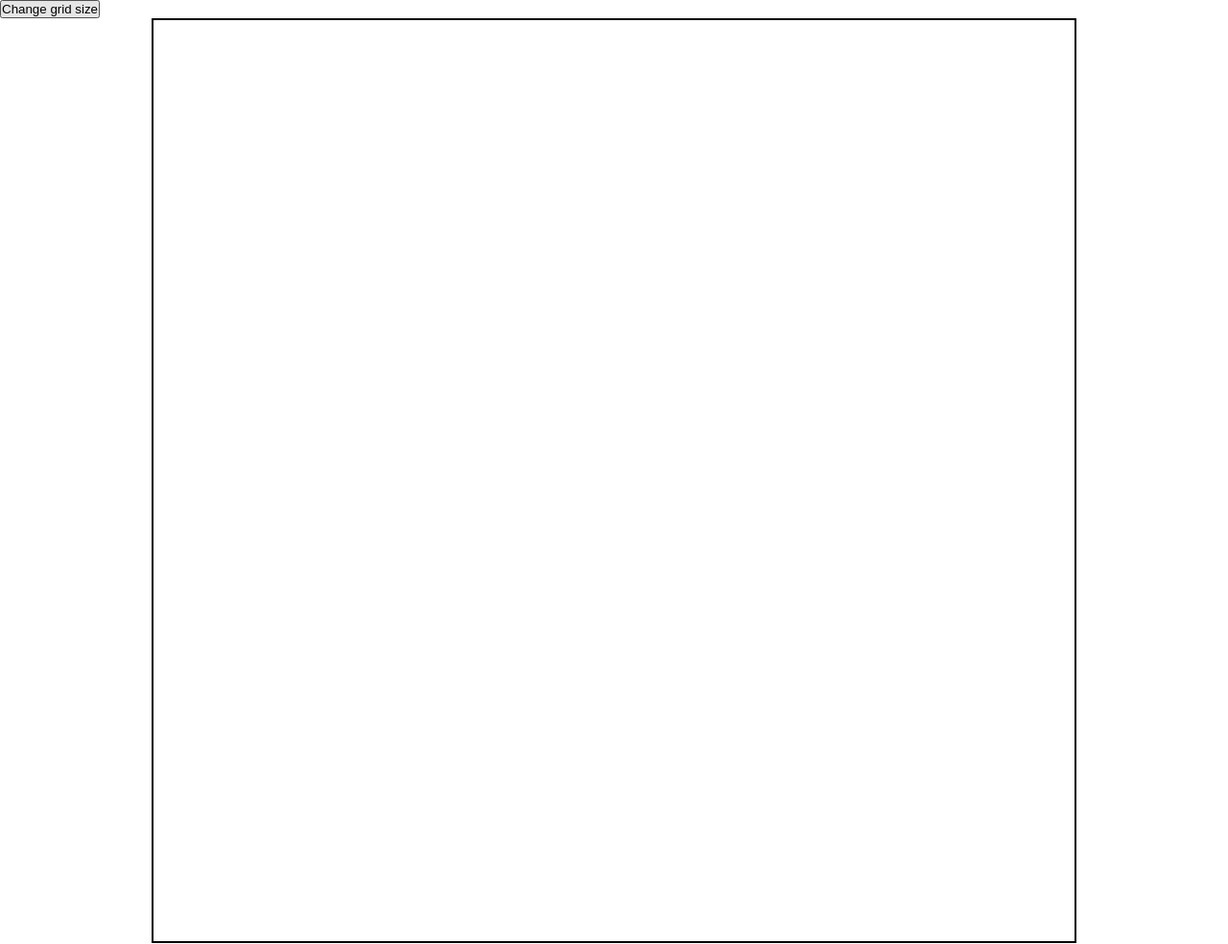
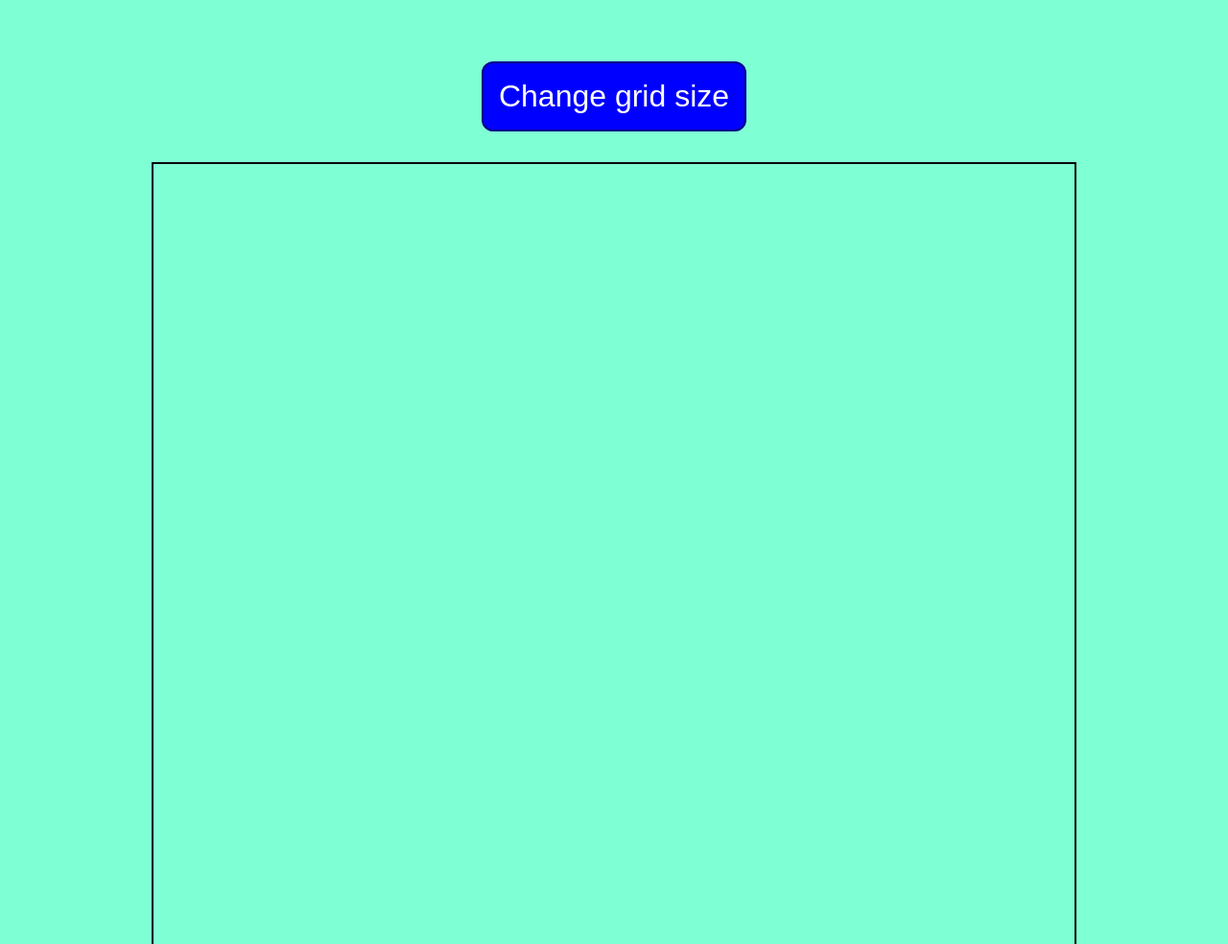
Before and after one commit to Lanerbop/etch-a-sketch, a plain HTML site: page index.html in a window 1280 px wide. Shown: the top 984 px of the page at 96% size. Drawn offline with Linux system fonts and the light colour scheme.

Commit message:
Add button and background styling

```diff
--- a/styles.css
+++ b/styles.css
@@ -7,6 +7,21 @@
 
 body {
     height: 100vh;
+    background-color: aquamarine;
+    padding: 2rem;
+}
+
+button {
+    display: block;
+    margin: 2rem auto;
+    padding: 1rem;
+    border-radius: 12px;
+    border: 2px solid darkblue;
+    background-color: blue;
+    color: white;
+    font-weight: 500;
+    font-size: 2rem;
+    cursor: pointer;
 }
 
 .container {
```
